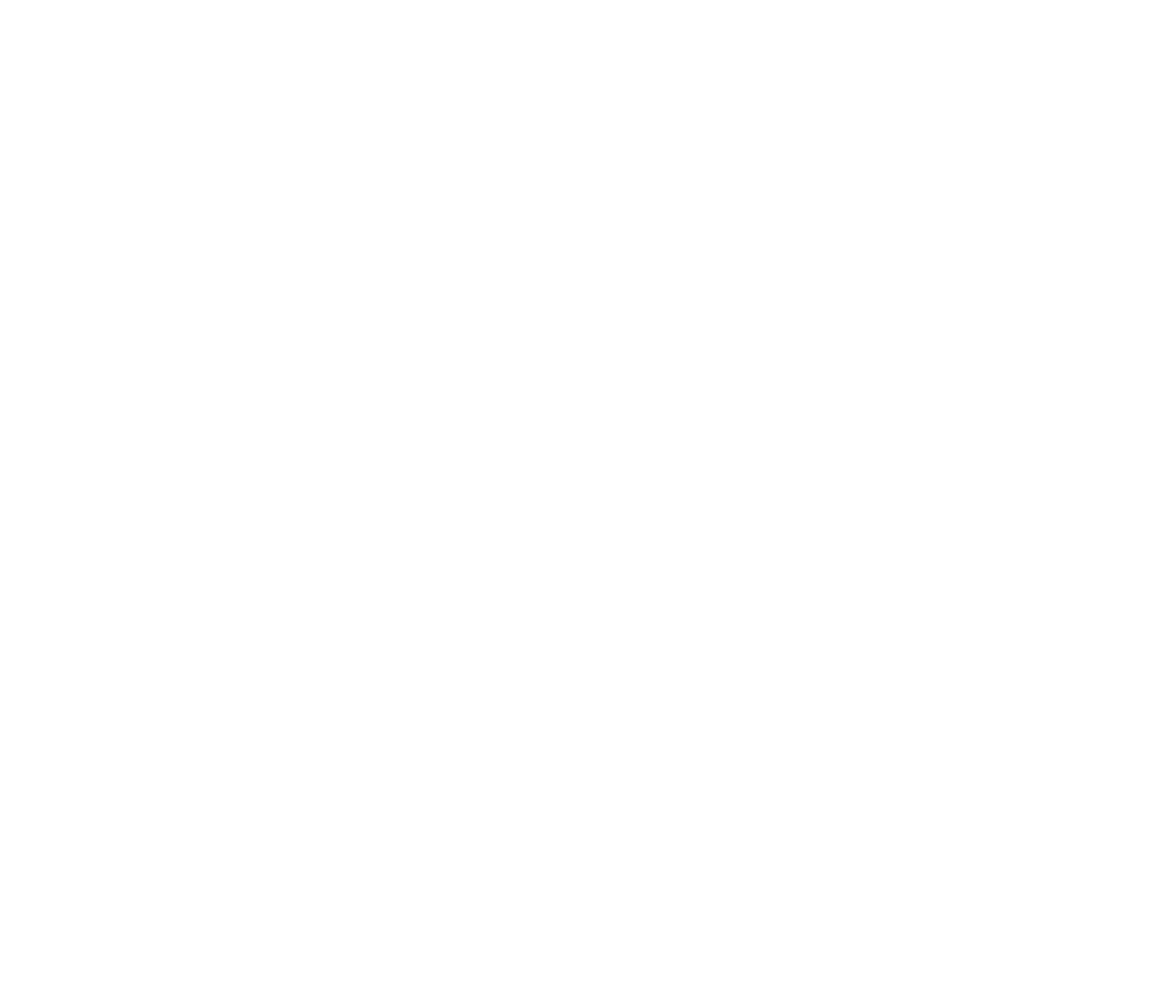
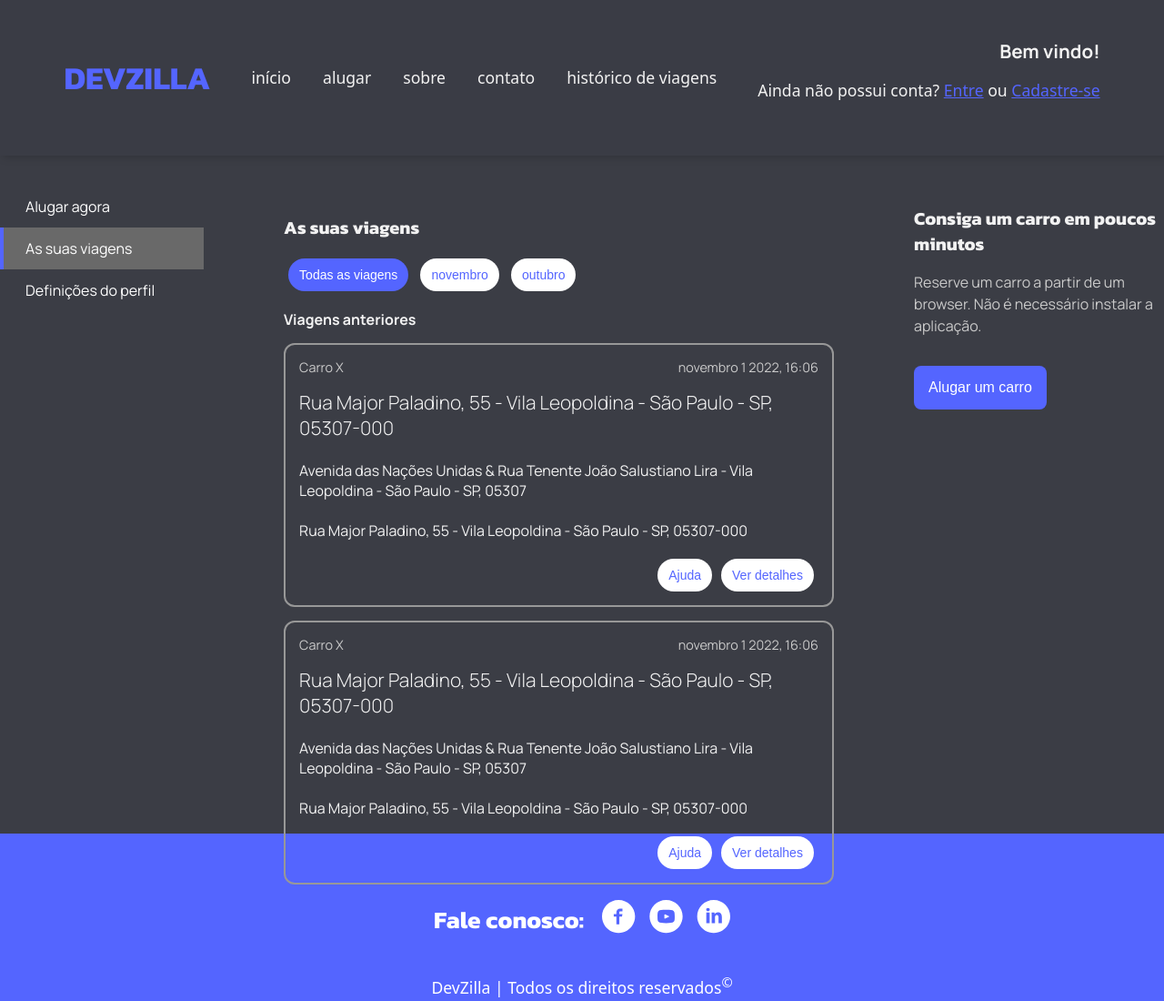
Before and after one commit to mariana-santos/GS1, a plain HTML site: page Front/historico.html in a window 1280 px wide. Shown: the top 1100 px of the page at 91% size. Before the commit the page ends 800 px from the top, so only its background shows below. Drawn offline with Linux system fonts and the light colour scheme.

Commit message:
Pagina de histórico

```diff
--- /dev/null
+++ b/Front/css/historico.css
@@ -0,0 +1,134 @@
+.historico *{
+    margin: 0;
+    text-decoration: none;
+    list-style: none;
+    box-sizing: border-box;
+}
+.historico{
+    padding-top: 172px;
+}
+.menu_lateral{
+    position: fixed;
+    width: 224px;
+    padding-top: 32px;
+    left: calc((100vw - 1280px) / 2);
+}
+.menu_lateral ul{
+    display: block;
+    flex-direction: column;
+    justify-content:flex-start;
+    padding: 0;
+}
+.menu_lateral ul li{
+    padding: 1em 2em;
+    box-sizing: border-box;
+    border-left: 4px solid #3B3D45;
+    color: #fff;
+    cursor: pointer;
+    padding: 12px 12px 12px calc(24px);
+}
+.menu_lateral ul .ativo{
+    background-color: #696969;
+    border-left: 4px solid #5465FF;
+}
+
+.opcao_alugar{
+    display: block;
+    right: calc((100vw - 1280px) / 2);
+    position: fixed;
+    width: 275px;
+    padding-top: 32px;
+}
+.opcao_alugar > h3, .lista_historico div > h3{
+    font-weight: 700;
+    font-size: 20px;
+    line-height: 28px;
+    margin-top: 22px;
+}
+.opcao_alugar > p{
+    color: #CACACA;
+    font-weight: normal;
+    font-size: 16px;
+    line-height: 24px;
+    margin-bottom: 16px;
+    padding: 1em 0;
+}
+.opcao_alugar > button{
+    border-style: none;
+    transition-property: background;
+    transition-duration: 200ms;
+    transition-timing-function: cubic-bezier(0, 0, 1, 1);
+    cursor: pointer;
+    font-size: 16px;
+    font-weight: 500;
+    line-height: 20px;
+    border-radius: 8px;
+    padding: 14px 16px;
+    color: rgb(255, 255, 255);
+    background-color: #5465FF;
+}
+.opcao_alugar > button:hover{
+    background-color: #5465ff98;
+}
+.lista_historico{
+    padding-left: calc((100vw - 1280px) / 2 + 224px);
+    padding-right: calc((100vw - 1280px) / 2 + 275px);
+    max-height: calc(100vh - 56px);
+    padding-top: 32px;
+}
+.lista_historico > div{
+    display: flex;
+    flex-direction: column;
+    width: 80%;
+    padding: 10px;
+    margin: auto;
+}
+.botoes_meses{
+    padding: 20px 0;
+}
+.lista_historico div > button{
+    transition-property: background;
+    transition-duration: 200ms;
+    transition-timing-function: cubic-bezier(0, 0, 1, 1);
+    cursor: pointer;
+    font-size: 14px;
+    font-weight: 500;
+    line-height: 16px;
+    border-radius: 30px;
+    padding: 10px 12px;
+    color: #5465FF;
+    background-color: #fff;
+    border: none;
+    margin: 0px 5px;
+}
+.lista_historico div > .btn_select{
+    color: #fff;
+    background-color: #5465FF;
+}
+.todos_blocos{
+    flex-direction: column;
+    padding-bottom: 10vh;
+}
+.bloco_historico{
+    width: 100%;
+    border: 2px solid #989898;
+    border-radius: 12px;
+    margin-top: 15px;
+    padding: 15px;
+}
+.header_bloco{
+    display: flex;
+    justify-content: space-between;
+    font-size: 0.9em;
+    color: #CACACA;
+    padding-bottom: 15px;
+}
+.conteudo_bloco > h5{
+    font-size: 1.3em;
+    font-weight: 100;
+}
+.footer_bloco{
+    padding-top: 20px;
+    display: flex;
+    justify-content: flex-end;
+}
--- a/Front/historico.html
+++ b/Front/historico.html
@@ -0,0 +1,169 @@
+<!DOCTYPE html>
+<html lang="pt-br">
+
+<head>
+    <meta charset="UTF-8">
+    <meta http-equiv="X-UA-Compatible" content="IE=edge">
+    <meta name="viewport" content="width=device-width, initial-scale=1.0">
+    <link rel="stylesheet" type="text/css" href="css/header_footer.css">
+    <link rel="stylesheet" type="text/css" href="css/main.css">
+    <link rel="stylesheet" type="text/css" href="css/historico.css">
+    <title>Document</title>
+</head>
+
+<body>
+    <header>
+        <h1 class="logo">DEVZILLA</h1>
+
+        <nav class="row btns_menu">
+
+            <input type="checkbox" id="menu" />
+            <div class="hamburguer">
+
+                <button class="btn btn_menu">
+                    <!-- não tem como estilizar um botao só quando ele ta pressionado ou nao no css puro, o checkbox
+                        é uma "gambiarra" que permite estilizar mostrando o menu se estiver clicado e escondendo se não tiver -->
+
+                    <label for="menu">
+                        <span></span>
+                        <span></span>
+                        <span></span>
+                    </label>
+                </button>
+
+            </div>
+
+            <ul>
+                <li><a href="index.html">início</a></li>
+                <li><a href="#">alugar</a></li>
+                <li><a href="index.html#sobre">sobre</a></li>
+                <li><a href="index.html#contato">contato</a></li>
+                <li><a href="historico.html">histórico de viagens</a></li>
+            </ul>
+        </nav>
+
+        <section>
+            <h3>Bem vindo!</h3>
+            <p>Ainda não possui conta? <a href="login.html">Entre</a> ou <a href="cadastro.html">Cadastre-se</a></p>
+        </section>
+    </header>
+
+    <main class="historico">
+        <section class="classe_historico">
+            <article class="menu_lateral">
+                <nav>
+                    <ul>
+                        <li>Alugar agora</li>
+                        <li class="ativo">As suas viagens</li>
+                        <li>Definições do perfil</li>
+                    </ul>
+                </nav>
+            </article>
+            <article class="opcao_alugar">
+                <h3>Consiga um carro em poucos minutos</h3>
+                <p>Reserve um carro a partir de um browser. Não é necessário instalar a aplicação.</p>
+                <button>Alugar um carro</button>
+            </article>
+            <article class="lista_historico">
+                <div>
+                    <div>
+                        <h3>As suas viagens</h3>
+                        <div class="botoes_meses">
+                            <button class="btn_select">Todas as viagens</button>
+                            <button>novembro</button>
+                            <button>outubro</button>
+                        </div>
+                    </div>
+                    <div>
+                        <h4>Viagens anteriores</h4>
+                        <div class="todos_blocos">
+
+                            <div class="bloco_historico">
+                                <div class="conteudo_bloco">
+                                    <div class="header_bloco">
+                                        <p>Carro X</p>
+                                        <p>novembro 1 2022, 16:06</p>
+                                    </div>
+                                    <h5>Rua Major Paladino, 55 - Vila Leopoldina - São Paulo - SP, 05307-000</h5>
+                                    <div class="bloco_baixo">
+                                        <div class="principal_bloco">
+                                            <div class="origem_bloco">
+                                                <div class="fig_cima">
+                                                    <img src="" alt="">
+                                                </div>
+                                                <p>Avenida das Nações Unidas & Rua Tenente João Salustiano Lira - Vila
+                                                    Leopoldina - São Paulo - SP, 05307</p>
+                                            </div>
+                                            <div class="destino_bloco">
+                                                <div class="fig_baixo">
+                                                    <img src="" alt="">
+                                                </div>
+                                                <p>Rua Major Paladino, 55 - Vila Leopoldina - São Paulo - SP, 05307-000
+                                                </p>
+                                            </div>
+                                        </div>
+                                        <div class="footer_bloco">
+                                            <button>Ajuda</button>
+                                            <button>Ver detalhes</button>
+                                        </div>
+                                    </div>
+                                </div>
+                            </div>
+                            <div class="bloco_historico">
+                                <div class="conteudo_bloco">
+                                    <div class="header_bloco">
+                                        <p>Carro X</p>
+                                        <p>novembro 1 2022, 16:06</p>
+                                    </div>
+                                    <h5>Rua Major Paladino, 55 - Vila Leopoldina - São Paulo - SP, 05307-000</h5>
+                                    <div class="bloco_baixo">
+                                        <div class="principal_bloco">
+                                            <div class="origem_bloco">
+                                                <div class="fig_cima">
+                                                    <img src="" alt="">
+                                                </div>
+                                                <p>Avenida das Nações Unidas & Rua Tenente João Salustiano Lira - Vila
+                                                    Leopoldina - São Paulo - SP, 05307</p>
+                                            </div>
+                                            <div class="destino_bloco">
+                                                <div class="fig_baixo">
+                                                    <img src="" alt="">
+                                                </div>
+                                                <p>Rua Major Paladino, 55 - Vila Leopoldina - São Paulo - SP, 05307-000
+                                                </p>
+                                            </div>
+                                        </div>
+                                        <div class="footer_bloco">
+                                            <button>Ajuda</button>
+                                            <button>Ver detalhes</button>
+                                        </div>
+                                    </div>
+                                </div>
+                            </div>
+
+
+                        </div>
+                    </div>
+                </div>
+            </article>
+        </section>
+    </main>
+
+
+    <footer style="background-color: #5465FF;">
+        <div class="row">
+            <h2>Fale conosco:</h2>
+            <ul class="social_media">
+                <li><a href="#"><img src="img/icons/icon_fb.svg"></a></li>
+                <li><a href="https://www.youtube.com/channel/UC4sgDWUic84nLQgW5AKZtiw" target="_blank"><img
+                            src="img/icons/icon_yt.svg"></a></li>
+                <li><a href="#"><img src="img/icons/icon_linkedin.svg"></a></li>
+            </ul>
+        </div>
+
+        <p>DevZilla | Todos os direitos reservados<sup>©</sup></p>
+        <a href="mailto:devzillacompany@gmail.com">devzillacompany@gmail.com</a>
+    </footer>
+</body>
+
+</html>
```
Also changed, not shown: Front/index.html (+2 -2 lines).
